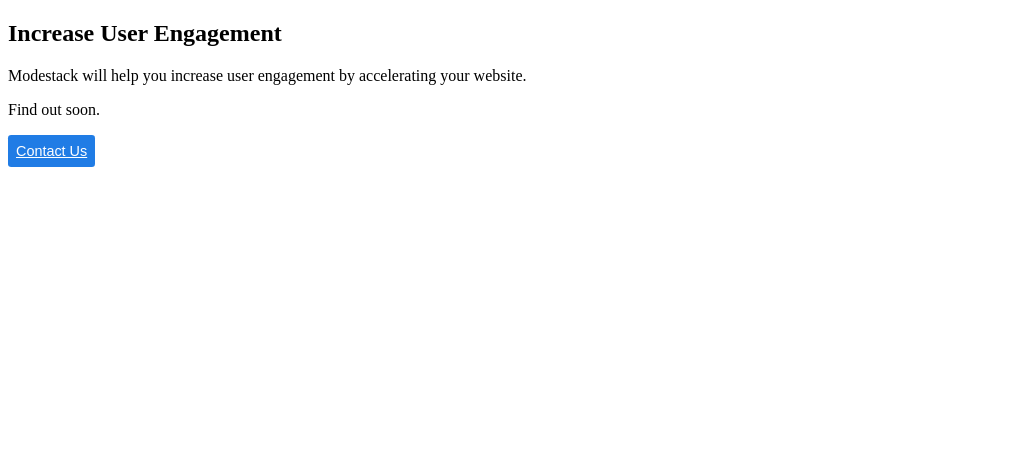
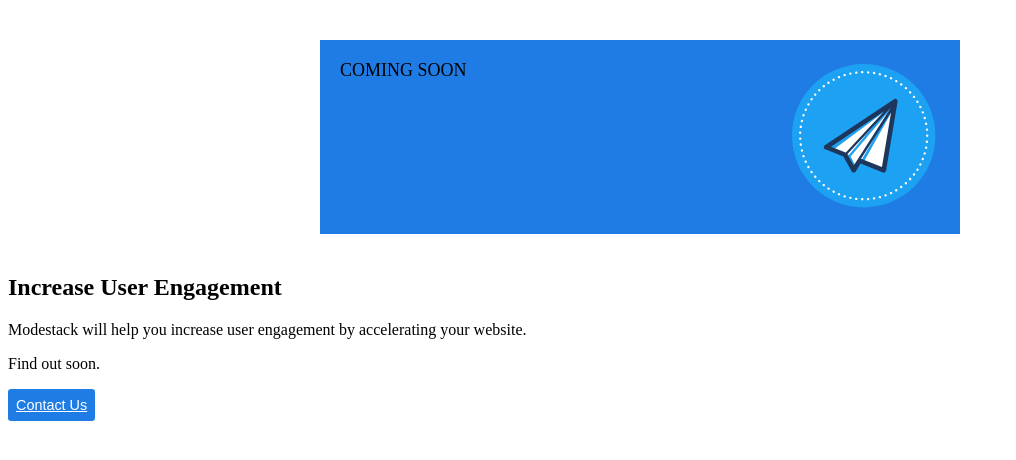
Before and after one commit to modestack/modestack.github.io, a Gatsby site: page / in a window 1280 px wide. Shown: the whole page, without its empty margins (0-1016 px from the left). Built offline with nearby package versions, Linux system fonts and the light colour scheme; Gatsby itself is replaced by a stand-in of ours.

Commit message:
svgs setup

```diff
--- /dev/null
+++ b/src/components/icons/airplane-badge.js
@@ -0,0 +1,8 @@
+import React from 'react';
+import badgeSVG from '../../assets/svgs/badge.svg';
+
+const AirplaneBadge = () => (
+    <img src={badgeSVG} width="150" height="150"/>
+);
+
+export default AirplaneBadge;
--- /dev/null
+++ b/src/components/subscription/subscription.js
@@ -0,0 +1,14 @@
+import React from 'react';
+import styles from './subscription.module.scss';
+import BadgeIcon from '../icons/airplane-badge';
+
+const Subscription = () => (
+    <div className={styles.subscription}>
+        <div className={styles.header}>Coming Soon</div>
+        <div>
+            <BadgeIcon/>
+        </div>
+    </div>
+);
+
+export default Subscription;
--- /dev/null
+++ b/src/components/subscription/subscription.module.scss
@@ -0,0 +1,16 @@
+@import "../../styles/spacing";
+@import "../../styles/colors";
+
+.subscription {
+  padding: $padding1-v $padding1-h;
+  display: flex;
+  flex-direction: row;
+  justify-content: space-between;
+  width: 600px;
+  margin: 40px auto;
+  background-color: $dark-blue;
+}
+.header {
+  font-size: 18px;
+  text-transform: uppercase;
+}
--- a/src/pages/index.js
+++ b/src/pages/index.js
@@ -1,9 +1,11 @@
 import React from 'react'
 import Link from 'gatsby-link'
 import Button from '../components/button';
+import Subscription from '../components/subscription/subscription';
 
 const IndexPage = () => (
     <div>
+        <Subscription/>
         <div className="c-card c-card-corner">
             <h2>Increase User Engagement</h2>
             <p>Modestack will help you increase user engagement by accelerating your website.</p>
--- a/src/styles/base.scss
+++ b/src/styles/base.scss
@@ -1,3 +1,4 @@
+@import "../styles/colors.scss";
 html {
   font-family: sans-serif;
   -ms-text-size-adjust: 100%;
@@ -242,7 +243,7 @@
 }
 
 body {
-  color: hsla(0, 0%, 0%, 0.8);
+  color: $darker-blue;
   font-family: georgia, serif;
   font-weight: normal;
   word-wrap: break-word;
@@ -254,7 +255,7 @@
 }
 
 img {
-  max-width: 100%;
+  /*max-width: 100%;*/
   margin-left: 0;
   margin-right: 0;
   margin-top: 0;
--- /dev/null
+++ b/src/styles/colors.scss
@@ -0,0 +1,3 @@
+$light-blue: #1DA1F2;
+$dark-blue: #207ce5;
+$darker-blue: #1E365C;
--- /dev/null
+++ b/src/styles/spacing.scss
@@ -0,0 +1,2 @@
+$padding1-v: 20px;
+$padding1-h: 20px;
```
Also changed, not shown: src/assets/svgs/badge.svg (added).
